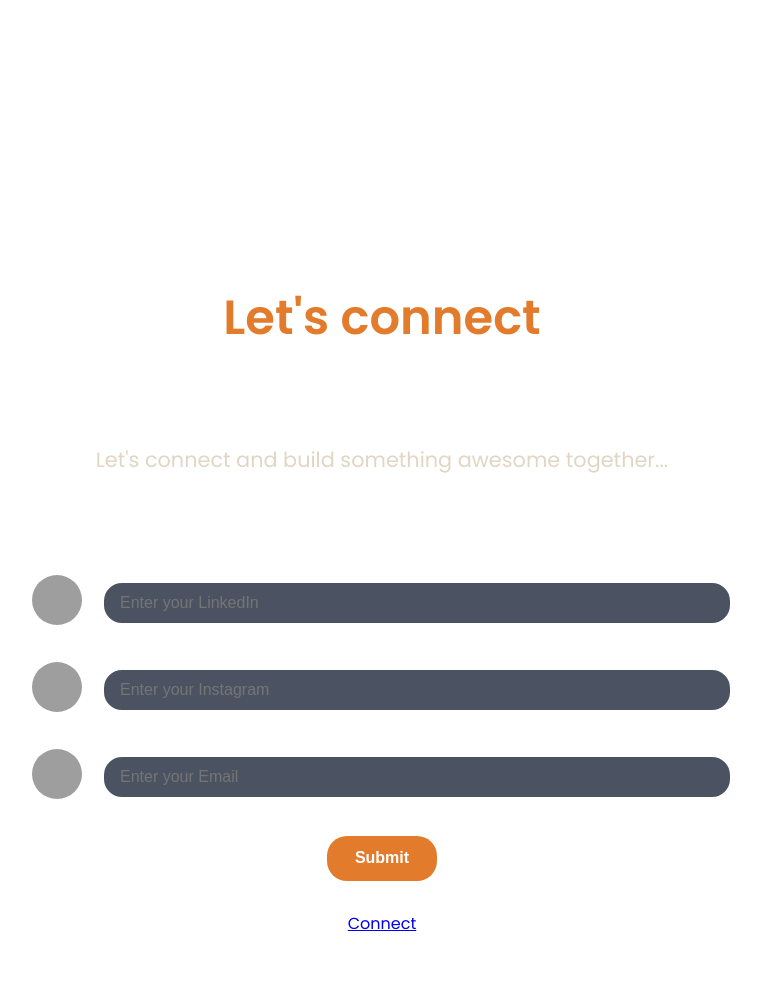
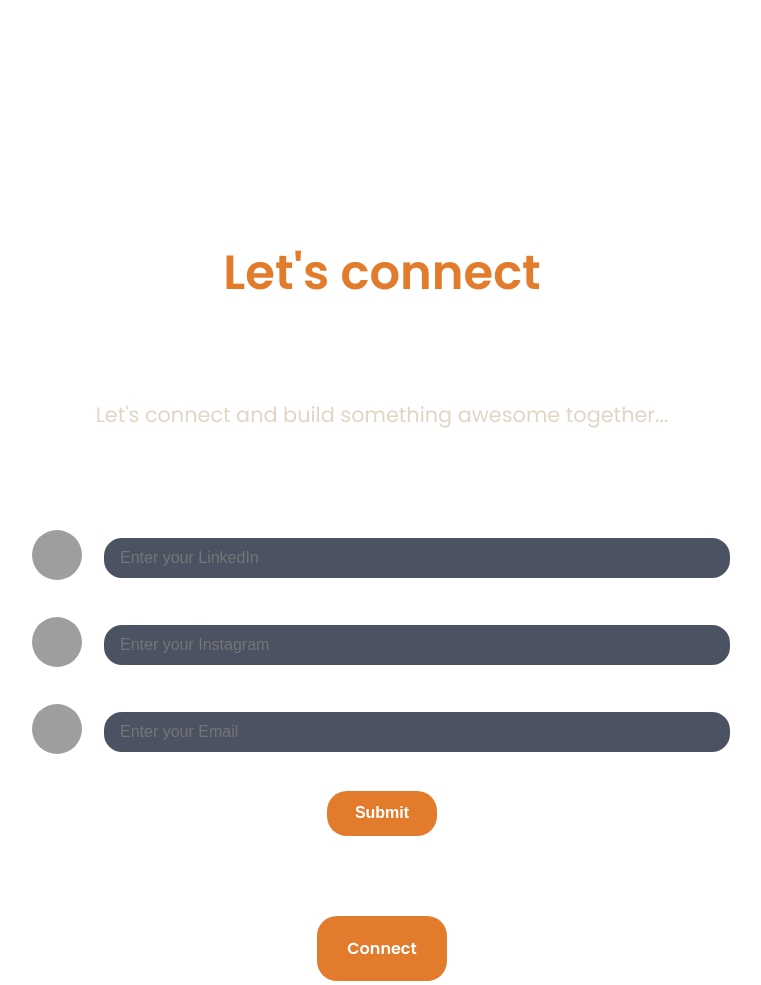
Before and after one commit to sandeeprajeti/portfolio, a Flask app: page / in a window 1280 px wide. Shown: the part 2811-3796 px from the top of the page, without its empty margins (258-1019 px from the left). Run offline with Flask 3, Linux system fonts and the light colour scheme; some web fonts are replaced; grey boxes are pictures that could not be loaded.

Commit message:
Update style.css

```diff
--- a/static/style.css
+++ b/static/style.css
@@ -566,7 +566,27 @@ section {
   transform: translateY(-2px);
   box-shadow: 0 4px 12px rgba(227, 123, 44, 0.3);
 }
+#connect-button {
+  height: 45px;
+  width: 110px;
+  font-size: 1rem;
+  border-radius: 20px;
+  cursor: pointer;
+  border: none;
+  background-color: #E37B2C;
+  color: white;
+  font-weight: 600;
+  transition: all 0.3s ease;
+  padding: 20px 10px 0px 10px;
+  margin-top: 50px;
+  text-decoration: none;
+}
 
+#connect-button:hover {
+  background-color: #d16a26;
+  transform: translateY(-2px);
+  box-shadow: 0 4px 12px rgba(227, 123, 44, 0.3);
+}
 /* --- Notification --- */
 .notification-area {
   position: fixed;
```
